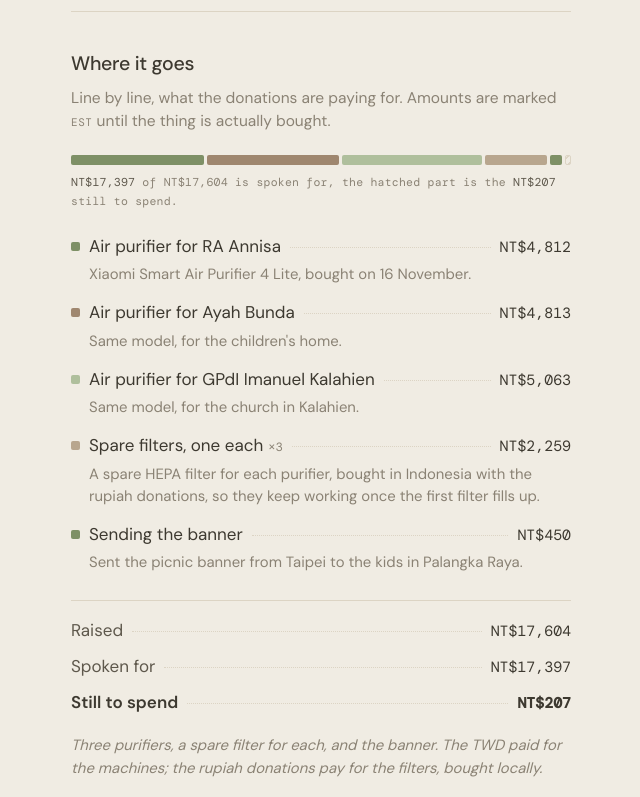
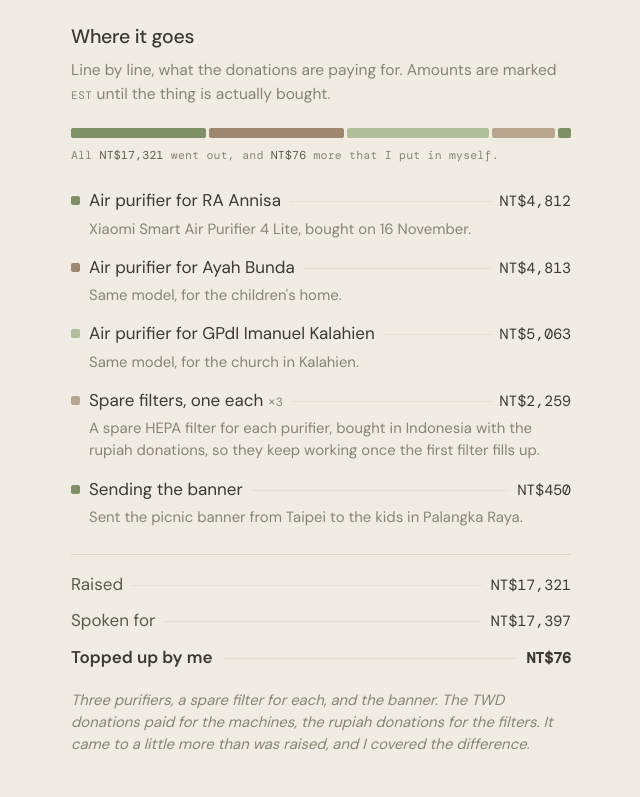
Before and after one commit to michelle-hartono/clean-air-for-borneo, a plain HTML site: page index.html in a window 1280 px wide. Shown: the part 2380-3177 px from the top of the page, without its empty margins (319-959 px from the left). Drawn offline with nearby package versions, Linux system fonts and the light colour scheme.

Commit message:
tracker: correct the exchange rate; the fund is NT$76 short, not NT$207 over
The 490 IDR/TWD rate was inferred from a guessed filter price. The real
rate is ~554, so the rupiah gifts are NT$2,166 rather than NT$2,449 and
raised drops to NT$17,321 against NT$17,397 spent. Michelle covers the
NT$76, and the receipt says 'Topped up by me' rather than 'Over budget'.

Co-Authored-By: Claude Opus 5 (1M context) <noreply@anthropic.com>

```diff
--- a/index.html
+++ b/index.html
@@ -617,7 +617,7 @@
 
 <footer class="col">
   <p class="supporting">/ supporting Rumah Aman Asap &middot; Ranu Welum Foundation /</p>
-  <p>Some gifts arrived in rupiah, and everything was bought in rupiah. Those amounts are shown here converted to NT$ at the rate actually paid, so every figure is one you could find on a receipt.</p>
+  <p>Two gifts arrived in rupiah and most of the buying happened in rupiah. Those amounts are shown here converted to NT$ at the rate on the day, so everything adds up in one currency.</p>
   <p id="credits" hidden></p>
   <p id="updated"></p>
 </footer>
@@ -730,11 +730,14 @@
         parts += '<span class="rest" style="width:' + ((left / scale) * 100).toFixed(2) + '%"></span>';
       }
       var leftNow = Math.max(0, pot - allocated);
+      var over = allocated - pot;
       bar = '<div class="split" aria-hidden="true">' + parts + '</div>' +
-        '<p class="barkey"><b>' + esc(fmtTwd(allocated)) + '</b> of ' + esc(fmtTwd(pot)) +
-        ' is spoken for' +
-        (leftNow > 0 ? ', the hatched part is the <b>' + esc(fmtTwd(leftNow)) + '</b> still to spend' : '') +
-        '.</p>';
+        '<p class="barkey">' + (over > 0
+          ? 'All <b>' + esc(fmtTwd(pot)) + '</b> went out, and <b>' + esc(fmtTwd(over)) +
+            '</b> more that I put in myself.'
+          : '<b>' + esc(fmtTwd(allocated)) + '</b> of ' + esc(fmtTwd(pot)) + ' is spoken for' +
+            (leftNow > 0 ? ', the hatched part is the <b>' + esc(fmtTwd(leftNow)) + '</b> still to spend' : '') +
+            '.') + '</p>';
     }
 
     var lines = items.map(function (it, i) {
@@ -774,7 +777,7 @@
         rows += left2 >= 0
           ? '<div class="line total"><span class="what">Still to spend</span><span class="leader"></span>' +
             '<span class="amt">' + esc(fmtTwd(left2)) + '</span></div>'
-          : '<div class="line total over"><span class="what">Over budget</span><span class="leader"></span>' +
+          : '<div class="line total over"><span class="what">Topped up by me</span><span class="leader"></span>' +
             '<span class="amt">' + esc(fmtTwd(Math.abs(left2))) + '</span></div>';
       }
       sums = '<div class="sums">' + rows + '</div>';
--- a/status.json
+++ b/status.json
@@ -2,7 +2,7 @@
   "updated": "2026-11-19",
   "raised": {
     "closed": true,
-    "twd": 17604,
+    "twd": 17321,
     "seed": 3000,
     "donors": 13,
     "date": "2026-11-16",
@@ -146,7 +146,7 @@
   "moments": [],
   "budget": {
     "currency": "TWD",
-    "note": "Three purifiers, a spare filter for each, and the banner. The TWD paid for the machines; the rupiah donations pay for the filters, bought locally.",
+    "note": "Three purifiers, a spare filter for each, and the banner. The TWD donations paid for the machines, the rupiah donations for the filters. It came to a little more than was raised, and I covered the difference.",
     "items": [
       {
         "id": "purifier-raa",
```
Also changed, not shown: 1 other file.
